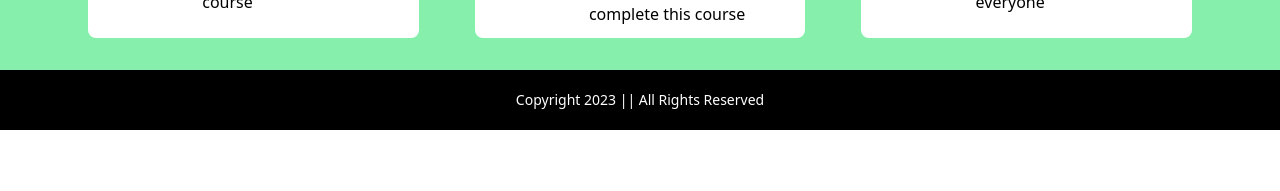
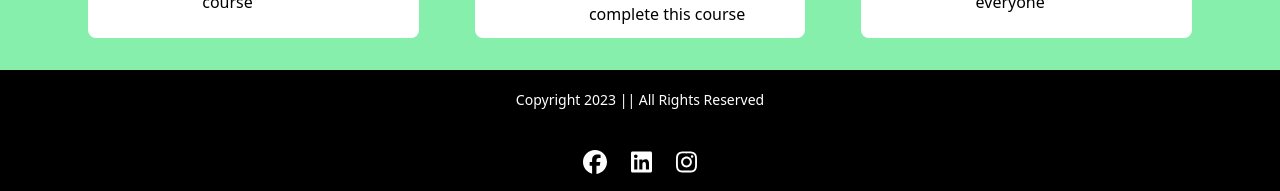
Before and after one commit to Sakib6071/elearning, a React (Create React App) app: page / in a window 1280 px wide. Shown: the part 2074-2265 px from the top of the page. Before the commit the page ends 2204 px from the top, so only its background shows below. Built offline with nearby package versions, Linux system fonts and the light colour scheme; no server answers; the HTML template or start-up script is replaced by a standard one.

Commit message:
footer section update

```diff
--- a/src/components/Footer/Footer.js
+++ b/src/components/Footer/Footer.js
@@ -1,11 +1,53 @@
-import React from 'react';
+import {
+  faFacebook,
+  faInstagram,
+  faLinkedin,
+} from "@fortawesome/free-brands-svg-icons";
+import { FontAwesomeIcon } from "@fortawesome/react-fontawesome";
+import React from "react";
 
 const Footer = () => {
-    return (
-        <div className='bg-black'>
-            <p className='text-white py-5 text-center text-sm'>Copyright 2023 || All Rights Reserved</p>
-        </div>
-    );
+  const date = new Date();
+  return (
+    <div className="bg-black">
+      <p className="text-white py-5 text-center text-sm">
+        Copyright {date.getFullYear()} || All Rights Reserved
+      </p>
+      <div className="text-center p-5">
+        <a
+          className="p-3"
+          href="https://www.facebook.com/SakibHabibUllah"
+          target="_blank"
+          rel="noopener noreferrer"
+        >
+          <FontAwesomeIcon
+            icon={faFacebook}
+            color="#fff"
+            size="xl"
+          ></FontAwesomeIcon>
+        </a>
+        <a
+          className="p-3"
+          href="https://www.linkedin.com/in/habib-ullah-1392bb18b/"
+          target={"_blank"}
+          rel="noopener noreferrer"
+        >
+          <FontAwesomeIcon
+            icon={faLinkedin}
+            color="#fff"
+            size="xl"
+          ></FontAwesomeIcon>
+        </a>
+        <span className="p-3">
+          <FontAwesomeIcon
+            icon={faInstagram}
+            color="#fff"
+            size="xl"
+          ></FontAwesomeIcon>
+        </span>
+      </div>
+    </div>
+  );
 };
 
 export default Footer;
--- a/src/components/ReviewItem/ReviewItem.js
+++ b/src/components/ReviewItem/ReviewItem.js
@@ -32,7 +32,7 @@ const ReviewItem = ({ review }) => {
             </div>
           ) : (
             <div>
-              {rating == 4 ? (
+              {rating === 4 ? (
                 <div>
                   <FontAwesomeIcon
                     icon={faStar}
```
